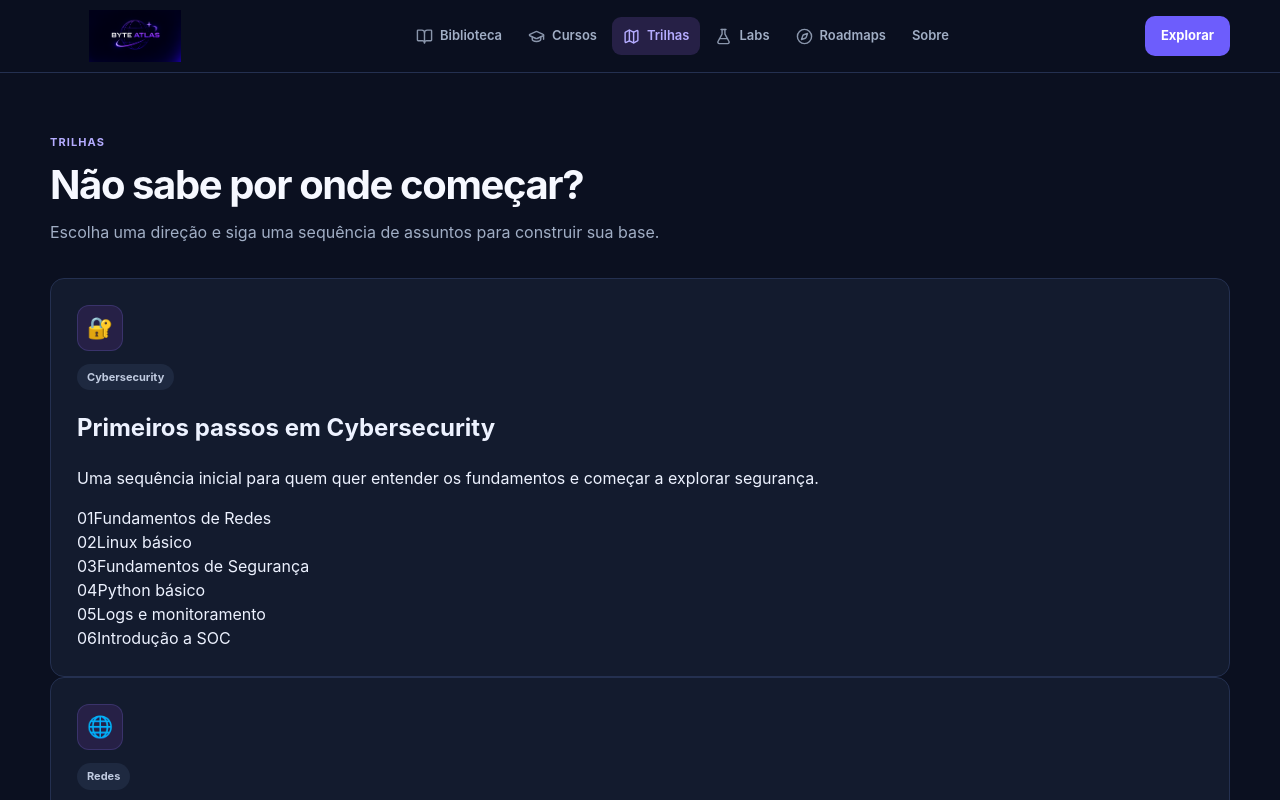
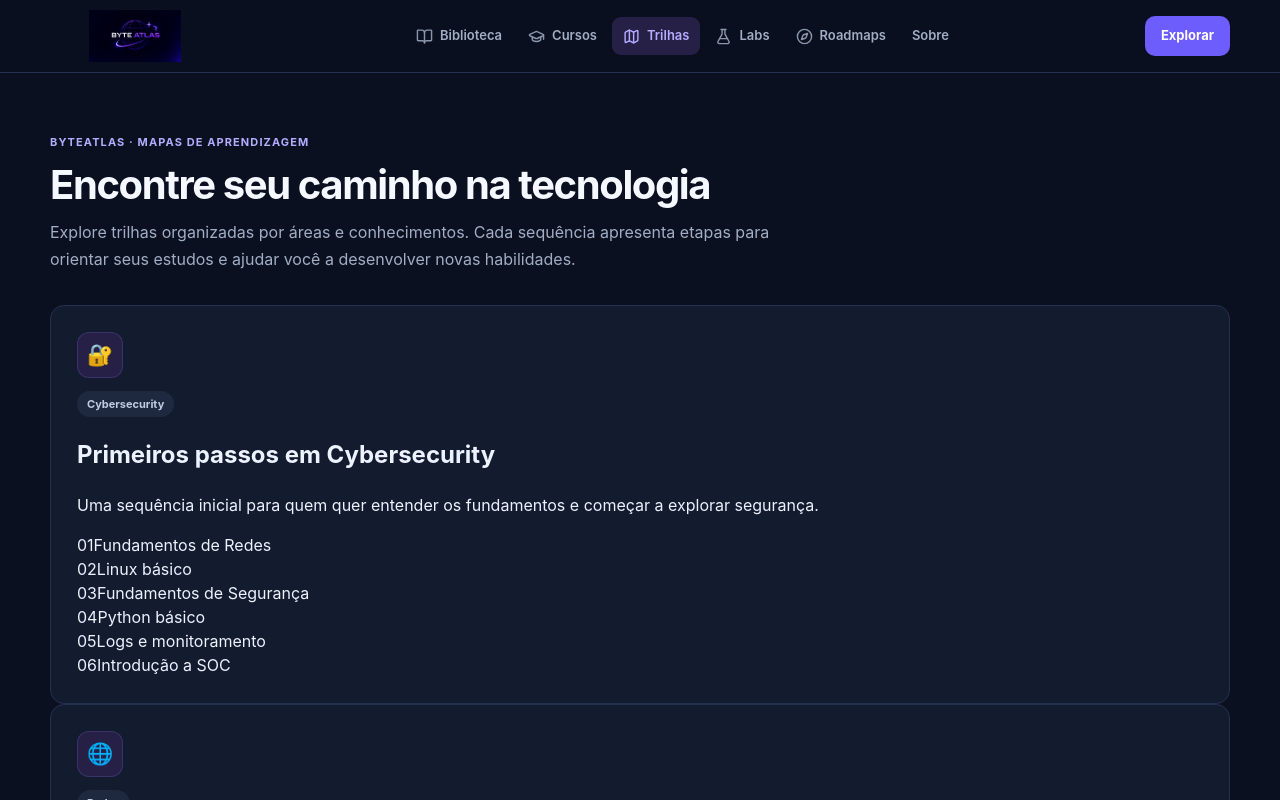
Before and after one commit to yukitelles0-blip/techlib, a React (Vite) app: page /trilhas in a window 1280 px wide. Shown: the top 800 px of the page. Built offline with nearby package versions, Linux system fonts and the light colour scheme.

Commit message:
Update Tracks page for ByteAtlas branding

```diff
--- a/src/pages/Tracks.jsx
+++ b/src/pages/Tracks.jsx
@@ -1,3 +1,4 @@
+
 import React from "react";
 import SectionTitle from "../components/SectionTitle";
 import { tracks } from "../data/tracks";
@@ -6,9 +7,9 @@ export default function Tracks() {
   return (
     <section className="section container page-section">
       <SectionTitle
-        eyebrow="TRILHAS"
-        title="Não sabe por onde começar?"
-        text="Escolha uma direção e siga uma sequência de assuntos para construir sua base."
+        eyebrow="BYTEATLAS · MAPAS DE APRENDIZAGEM"
+        title="Encontre seu caminho na tecnologia"
+        text="Explore trilhas organizadas por áreas e conhecimentos. Cada sequência apresenta etapas para orientar seus estudos e ajudar você a desenvolver novas habilidades."
       />
 
       <div className="tracks-page-grid">
```
